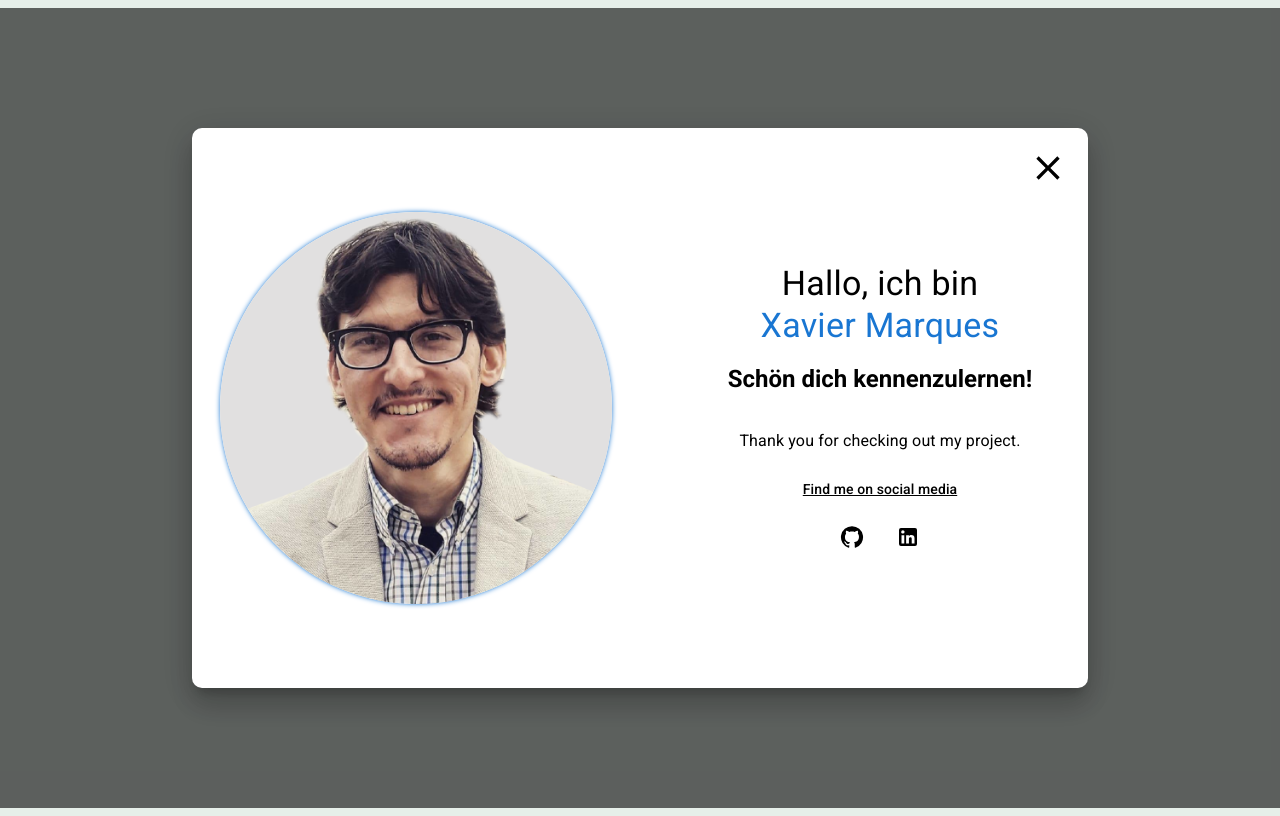
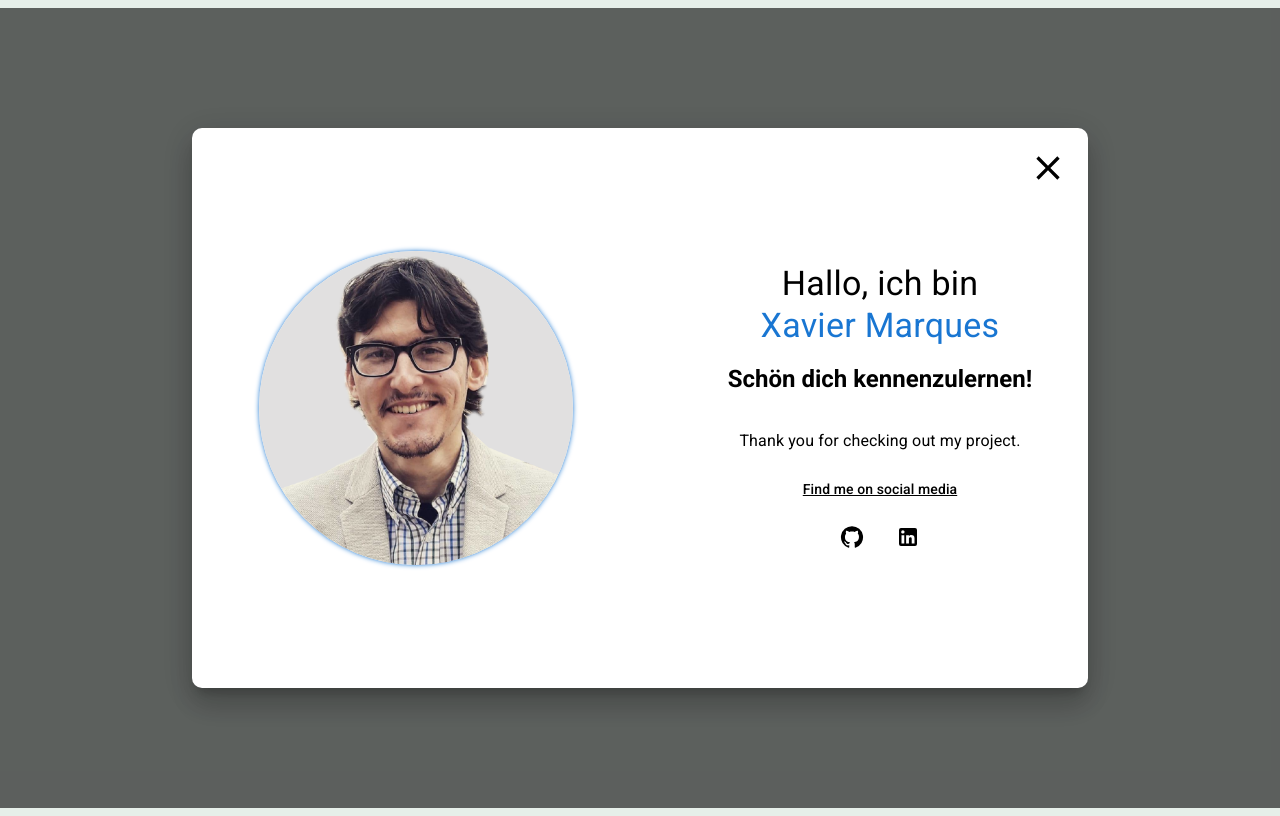
Before and after one commit to xarmar/conference-track-management, a React (Create React App) app: page / in a window 1280 px wide. Both pictures are taken after a click on the element "XAVIER MARQUES". Built offline with nearby package versions, Linux system fonts and the light colour scheme.

Commit message:
Update PopUp styled css and typography
* Add css to @emotion styled Components.
* Center center align Typography.

```diff
--- a/src/components/PopUp.js
+++ b/src/components/PopUp.js
@@ -18,14 +18,21 @@ const BlurredBackground = styled(Box)`
 	z-index: 2;
 `
 
+// Must find out how to add media query to @emotion styling, height must increase when device size is smaller - TODO
 const FloatingGrid = styled(Grid)`
 	position: relative;
+	color: #000;
 	z-index: 5;
 	border-radius: 10px;
 	background: #fff;
-	color: #000;
 	width: 70%;
 	height: 70%;
+	max-width: 1400px;
+	max-height: 600px;
+
+	&@media screen and (max-width: 899px) {
+		height: 900px;
+	}
 `
 
 const ContentBoxGrid = styled(Grid)`
@@ -36,14 +43,18 @@ const ContentBoxGrid = styled(Grid)`
 	max-width: 100%;
 `
 
-// Make image take full width of parent
+// Must find out how to add media query to @emotion styling, margin-top must increase when device size is smaller - TODO
 const StyledAvatar = styled.img`
 	box-shadow: 0 0 5px #1976D2;
 	box-sizing: border-box;
 	margin: auto;
 	border-radius: 50%;
-	height: 70%;
-	width: auto;
+	max-height: auto;
+	max-width: 70%;
+
+	&@media screen and (max-width: 899px) {
+		margin-top: 50px;
+	}
 `
 
 const UnderlinedTypography = styled(Typography)`
@@ -92,19 +103,19 @@ const PopUp = (props) => {
 						</ContentBoxGrid>
 						<ContentBoxGrid container item direction="column" md={6}>
 							<Grid item m={2} mb={0}>
-								<Typography variant="h4">Hallo, ich bin</Typography>
+								<Typography variant="h4" textAlign="center">Hallo, ich bin</Typography>
 							</Grid>
 							<Grid item m={2} mt={0}>
-								<Typography color="primary" variant="h4">Xavier Marques</Typography>
+								<Typography color="primary" variant="h4" textAlign="center" >Xavier Marques</Typography>
 							</Grid>
 							<Grid item m={2} mt={0}>
-								<Typography variant="h5" sx={{fontWeight: '520'}}>Schön dich kennenzulernen!</Typography>
+								<Typography variant="h5" textAlign="center" sx={{fontWeight: '520'}}>Schön dich kennenzulernen!</Typography>
 							</Grid>
 							<Grid item m={2} mt={2}>
-								<Typography variant="subtitle1"> Thank you for checking out my project.</Typography>
+								<Typography variant="subtitle1" textAlign="center"> Thank you for checking out my project.</Typography>
 							</Grid>
 							<Grid item m={2} mt={1}>
-								<UnderlinedTypography variant="subtitle2"> Find me on social media</UnderlinedTypography>
+								<UnderlinedTypography variant="subtitle2" textAlign="center"> Find me on social media</UnderlinedTypography>
 							</Grid>
 							<Grid container item m={2} mt={1} direction="row" justifyContent="center">
 								<Grid mx={2}>
```
